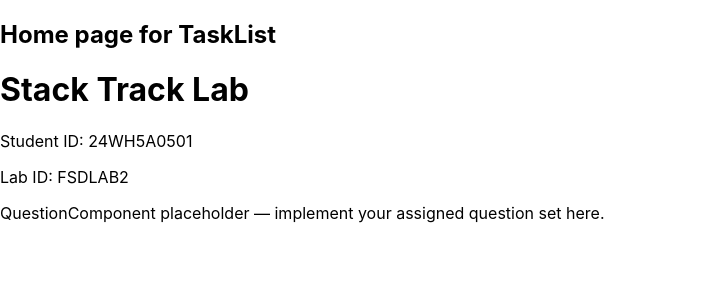
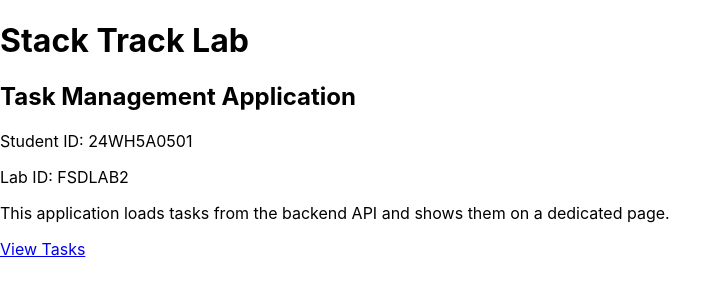
Before and after one commit to Uppunuthalaswathi/stacktrack-lab-FSDLAB2-24WH5A0501, a React (Create React App) app: page / in a window 1280 px wide. Shown: the top 300 px of the page, without its empty margins (0-728 px from the left). Built offline with nearby package versions, Linux system fonts and the light colour scheme.

Commit message:
Added navigation link to tasks page to view task lisk

```diff
--- a/src/pages/Home.js
+++ b/src/pages/Home.js
@@ -1,22 +1,21 @@
 import React from 'react';
+import { Link } from 'react-router-dom';
 
-// TODO: Replace placeholder values with actual student and lab identifiers
 const STUDENT_ID = '24WH5A0501';
 const LAB_ID = 'FSDLAB2';
 
 function Home() {
   return (
     <div>
-      <h2>Home page for TaskList</h2>
       <h1>Stack Track Lab</h1>
+      <h2>Task Management Application</h2>
       <p>Student ID: {STUDENT_ID}</p>
       <p>Lab ID: {LAB_ID}</p>
-
-      {/* TODO: Replace this placeholder with your question set UI */}
-      <p>QuestionComponent placeholder — implement your assigned question set here.</p>
-
+      <p>This application loads tasks from the backend API and shows them on a dedicated page.</p>
+      <p>
+        <Link to="/tasks">View Tasks</Link>
+      </p>
     </div>
   );
 }
-
 export default Home;
```
